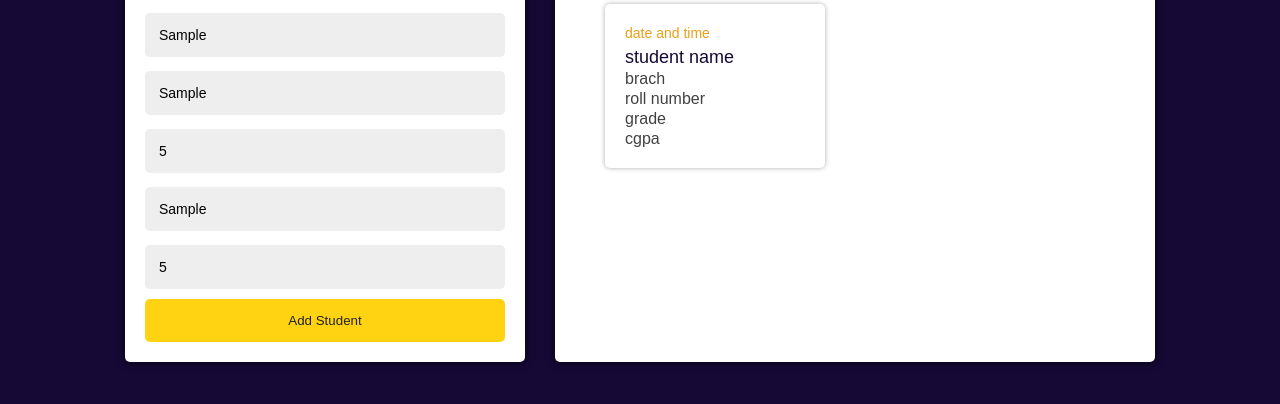
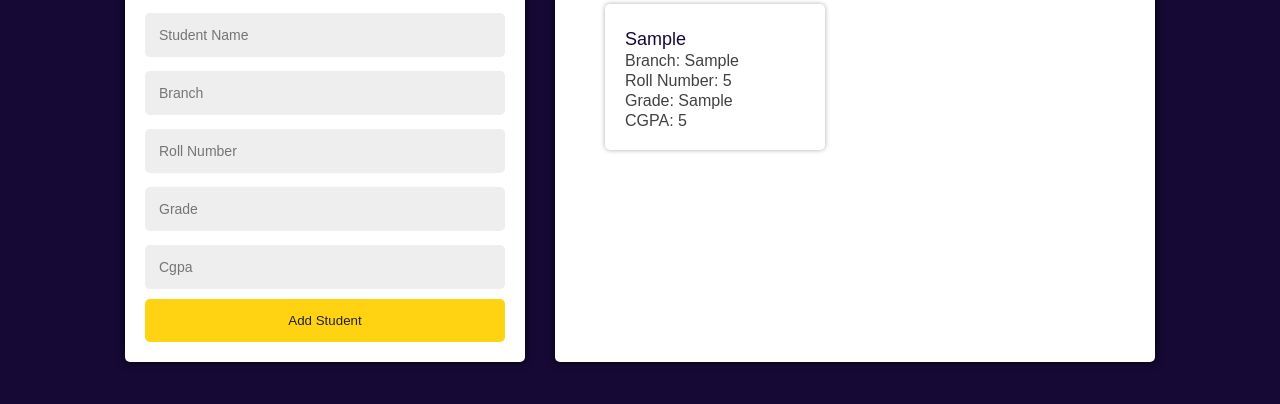
Before and after one commit to juned012/studentbook, a plain HTML site: page index.html in a window 1280 px wide. Both pictures are taken after typing "Sample", "Sample", "5", "Sample", "5" into the empty fields and a click on the button "Add Student". Shown: the part 78-482 px from the top of the page. Drawn offline with Linux system fonts and the light colour scheme.

Commit message:
Create individual cards for each student and clear previous entrie

```diff
--- a/index.html
+++ b/index.html
@@ -24,16 +24,7 @@
       </div>
       <div class="right-container">
         <h3>Student List</h3>
-        <div class="card-container">
-          <div class="card">
-            <span class="date-time">date and time</span>
-            <h3 class="student-name">student name</h3>
-            <p class="branch">brach</p>
-            <p class="rollNum">roll number</p>
-            <p class="grade">grade</p>
-            <p class="cgpa">cgpa</p>
-          </div>
-        </div>
+        <div class="card-container" id="cardContainer"></div>
       </div>
     </div>
     <script src="script.js"></script>
--- a/script.js
+++ b/script.js
@@ -0,0 +1,44 @@
+let student = [];
+
+function addStudent() {
+  let studentName = document.getElementById("studentName").value;
+  let branch = document.getElementById("branch").value;
+  let rollNum = parseInt(document.getElementById("rollNum").value);
+  let grade = document.getElementById("grade").value;
+  let cgpa = parseFloat(document.getElementById("cgpa").value);
+  let cardContainer = document.getElementById("cardContainer");
+
+  let studentObject = {
+    name: studentName,
+    branch: branch,
+    rollNum: rollNum,
+    grade: grade,
+    cgpa: cgpa,
+  };
+
+  student.push(studentObject);
+  console.log(student);
+
+  if (!studentName || !branch || isNaN(rollNum) || !grade || isNaN(cgpa)) {
+    alert("Please fill in all fields correctly.");
+  } else {
+    let card = document.createElement("div");
+    card.className = "card";
+
+    student.forEach((std) => {
+      card.innerHTML = ` <div class="student-name">${std.name}</div>
+          <div class="branch">Branch: ${std.branch}</div>
+          <div class="rollNum">Roll Number: ${std.rollNum}</div>
+          <div class="grade">Grade: ${std.grade}</div>
+          <div class="cgpa">CGPA: ${std.cgpa}</div>`;
+    });
+
+    cardContainer.appendChild(card);
+  }
+
+  document.getElementById("studentName").value = "";
+  document.getElementById("branch").value = "";
+  document.getElementById("rollNum").value = "";
+  document.getElementById("grade").value = "";
+  document.getElementById("cgpa").value = "";
+}
```
